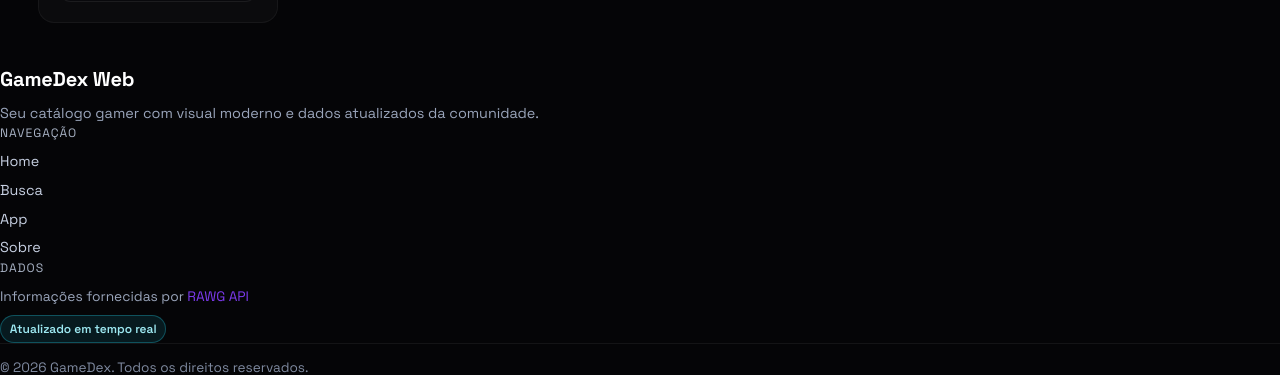
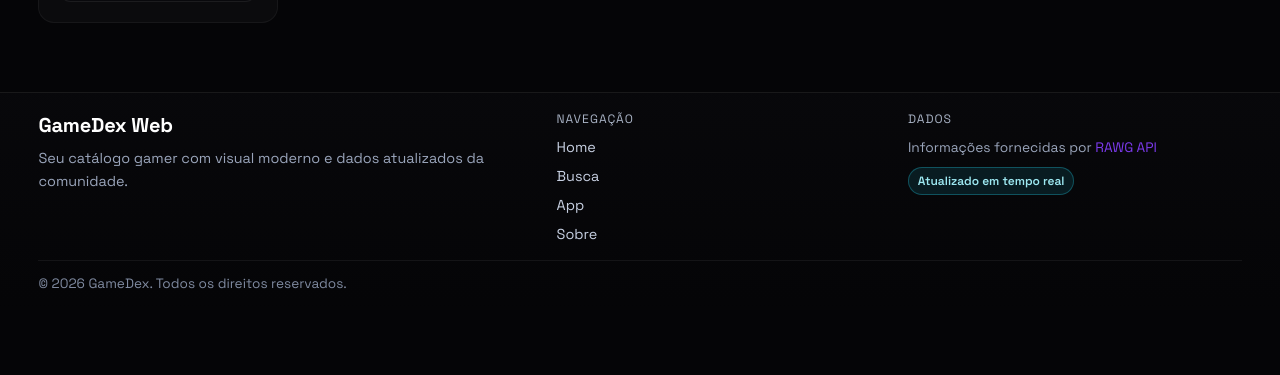
Before and after one commit to dudumiranda3105/GameDex, a React (Vite) app: page / in a window 1280 px wide. Shown: the part 491-866 px from the top of the page. After the commit the page ends 800 px from the top, so only its background shows below. Built offline with nearby package versions, Linux system fonts and the light colour scheme; no server answers.

Commit message:
adicionando fotos

```diff
--- a/src/App.css
+++ b/src/App.css
@@ -780,6 +780,25 @@
   color: #d0d8e9;
 }
 
+.footer {
+  margin-top: auto;
+  border-top: 1px solid rgba(255, 255, 255, 0.08);
+  background: linear-gradient(180deg, rgba(8, 8, 11, 0.96) 0%, rgba(5, 5, 7, 0.98) 100%);
+}
+
+.footer-content {
+  width: min(1280px, 94%);
+  margin: 0 auto;
+  padding: 1.1rem 0 0.9rem;
+}
+
+.footer-grid {
+  display: grid;
+  grid-template-columns: 1.5fr 1fr 1fr;
+  gap: 1.1rem;
+  margin-bottom: 0.9rem;
+}
+
 
 .footer-brand {
   font-weight: 700;
```
Also changed, not shown: 5 other files (tests, documents, lock files or other folders).
